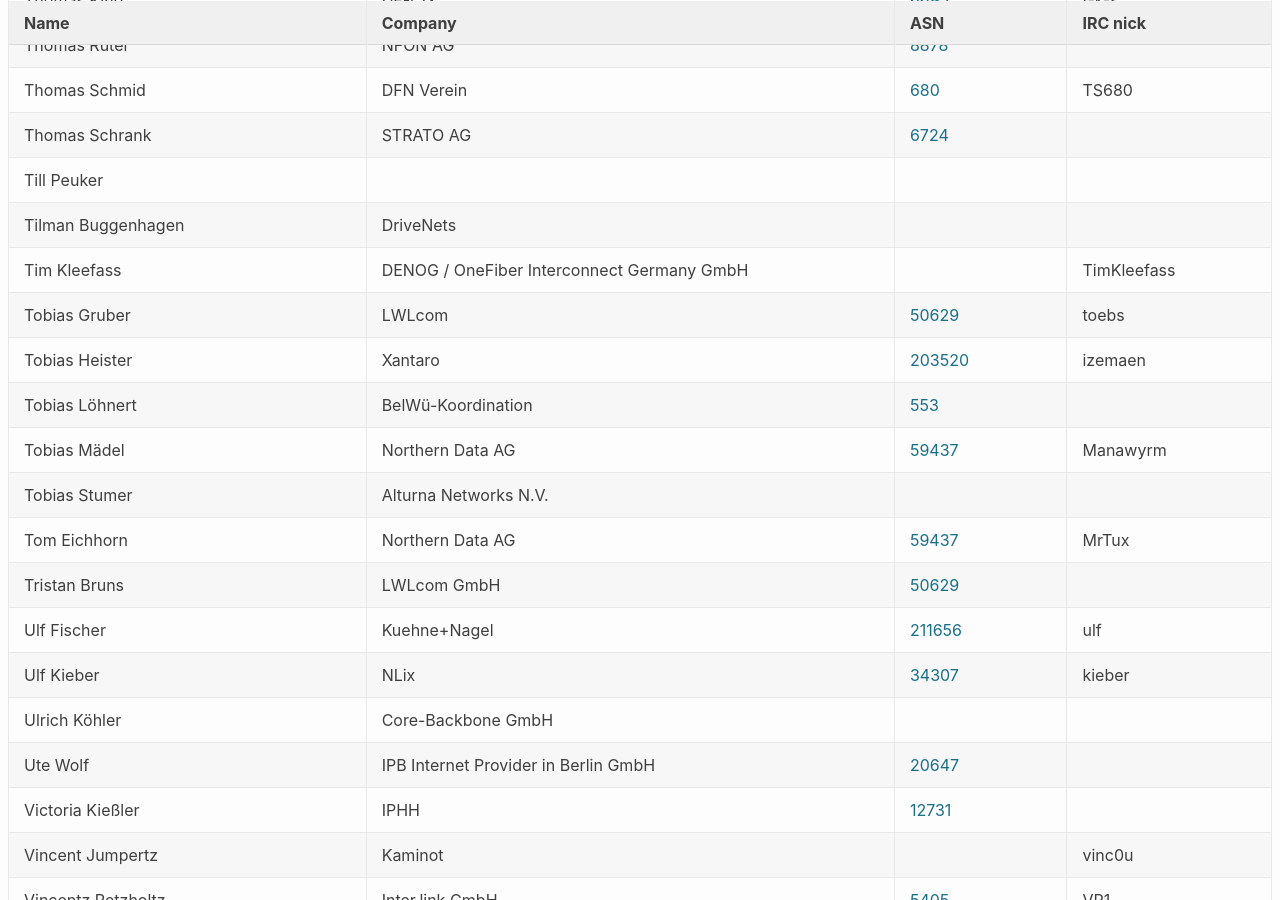
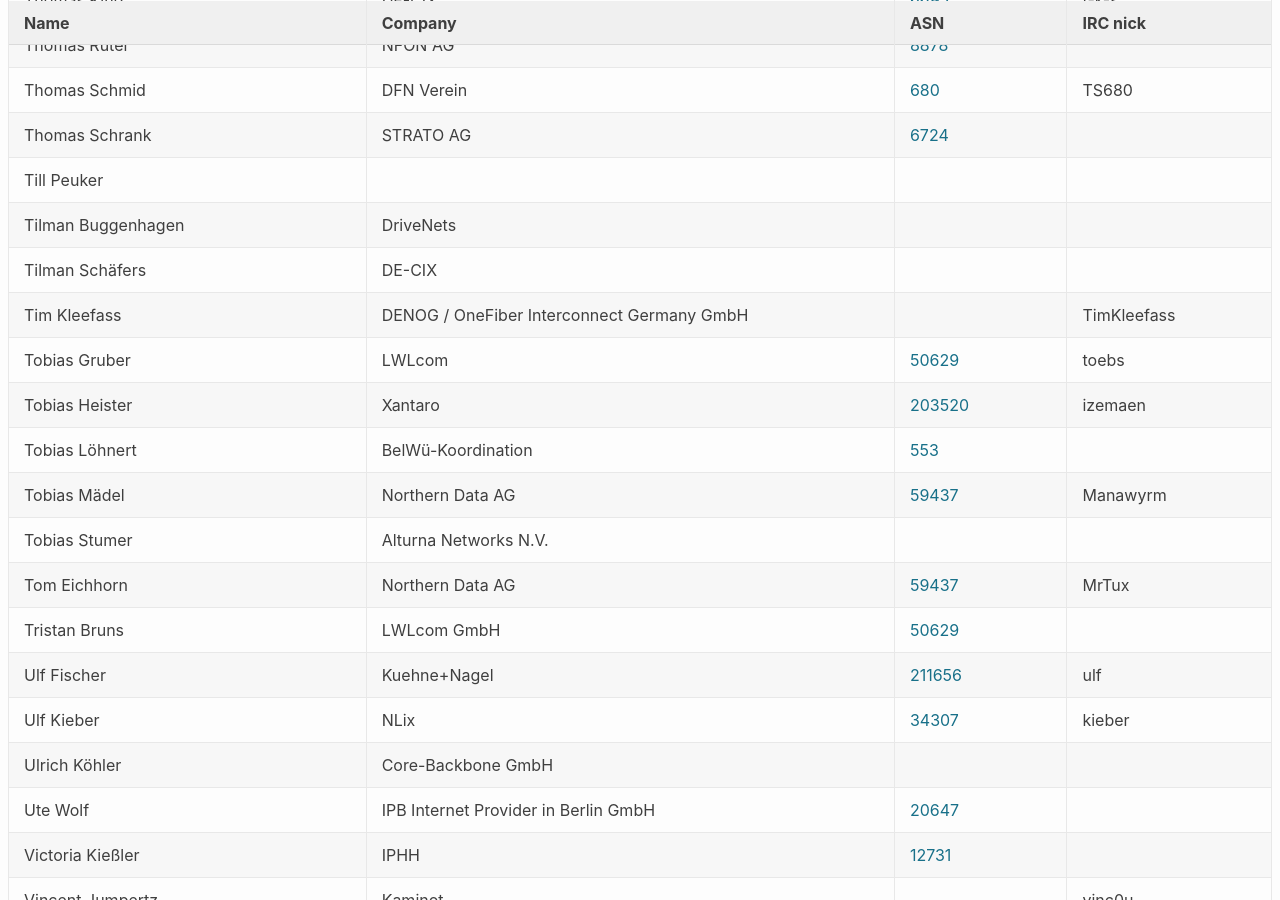
Before and after one commit to denog/pretix-attendeelist, a Jekyll site: the page built from denog14/index.md, in a window 1280 px wide and 900 px high, scrolled down 12889 px. Built offline with Jekyll 4.4.1, drawn with Linux system fonts in a browser that asks for light colours.

Commit message:
Latest data: Thu Nov 10 11:10:27 UTC 2022

```diff
--- a/_data/attendees_denog14_onsite.json
+++ b/_data/attendees_denog14_onsite.json
@@ -1724,6 +1724,12 @@
   {
     "name": "Tilman Buggenhagen",
     "company": "DriveNets",
+    "irc": null,
+    "asn": null
+  },
+  {
+    "name": "Tilman Schäfers",
+    "company": "DE-CIX",
     "irc": null,
     "asn": null
   },
```
